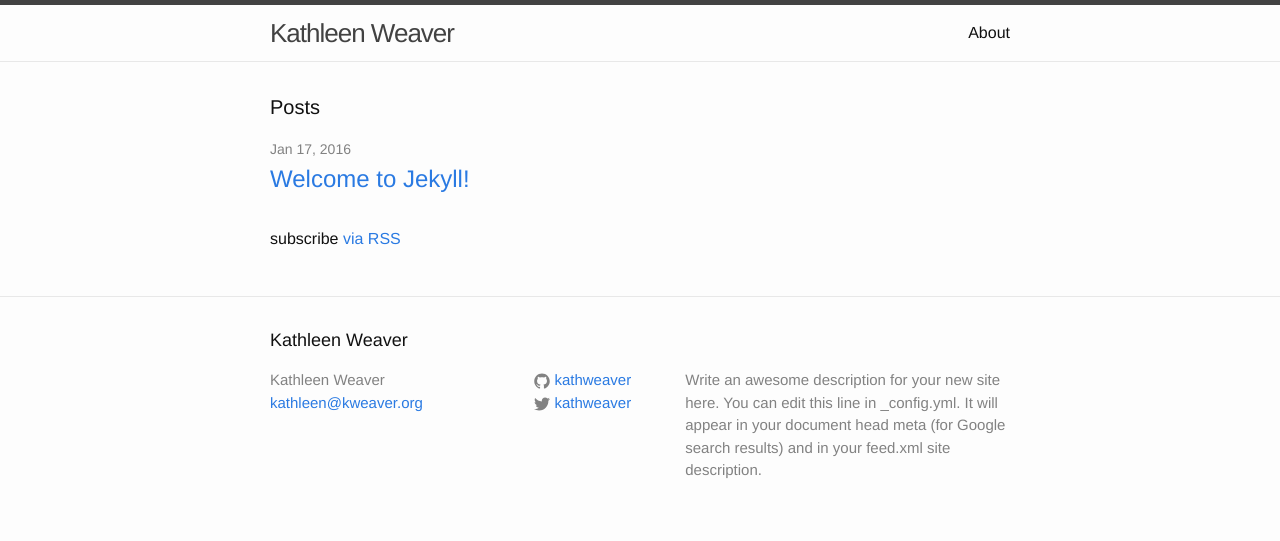
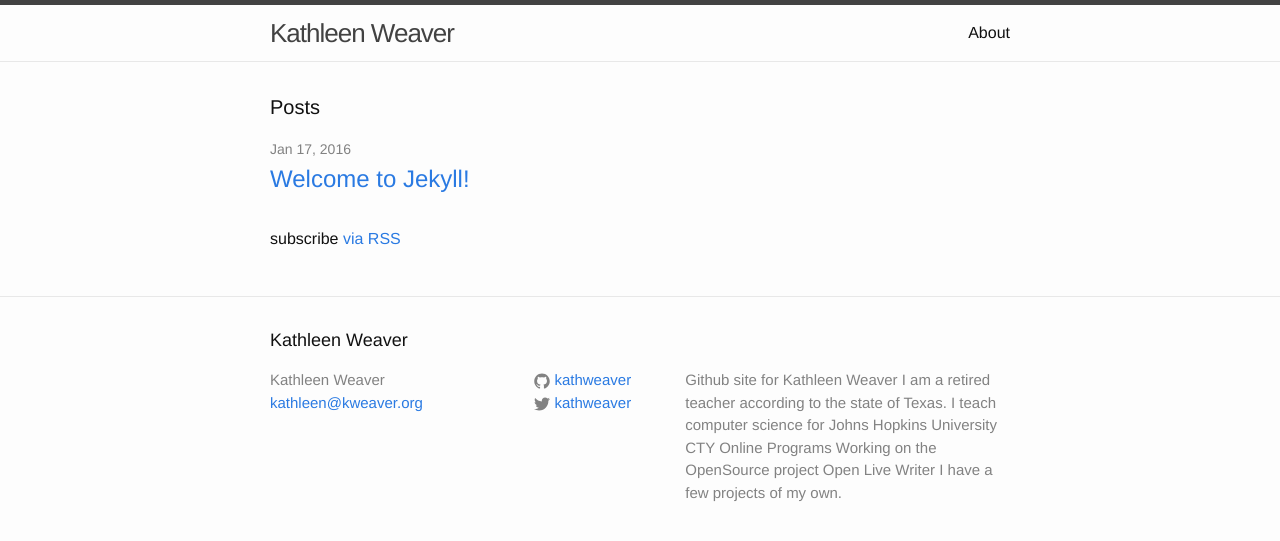
Before and after one commit to kathweaver/kathweaver.github.io, a Jekyll site: the page built from index.html, in a window 1280 px wide. Shown: the top 541 px of the page. Built offline with Jekyll 4.4.1, drawn with Linux system fonts in a browser that asks for light colours.

Commit message:
Changed the site description

```diff
--- a/_config.yml
+++ b/_config.yml
@@ -9,13 +9,16 @@
 title: Kathleen Weaver
 email: kathleen@kweaver.org
 description: > # this means to ignore newlines until "baseurl:"
-  Write an awesome description for your new site here. You can edit this
-  line in _config.yml. It will appear in your document head meta (for
-  Google search results) and in your feed.xml site description.
+ Github site for Kathleen Weaver
+ I am a retired teacher according to the state of Texas.
+ I teach computer science for Johns Hopkins University CTY Online Programs
+ Working on the OpenSource project Open Live Writer
+ I have a few projects of my own.
 baseurl: "" # the subpath of your site, e.g. /blog
 url: "http://yourdomain.com" # the base hostname & protocol for your site
 twitter_username: kathweaver
 github_username:  kathweaver
+facebook_username: kathweaver
 
 # Build settings
 markdown: kramdown
```
